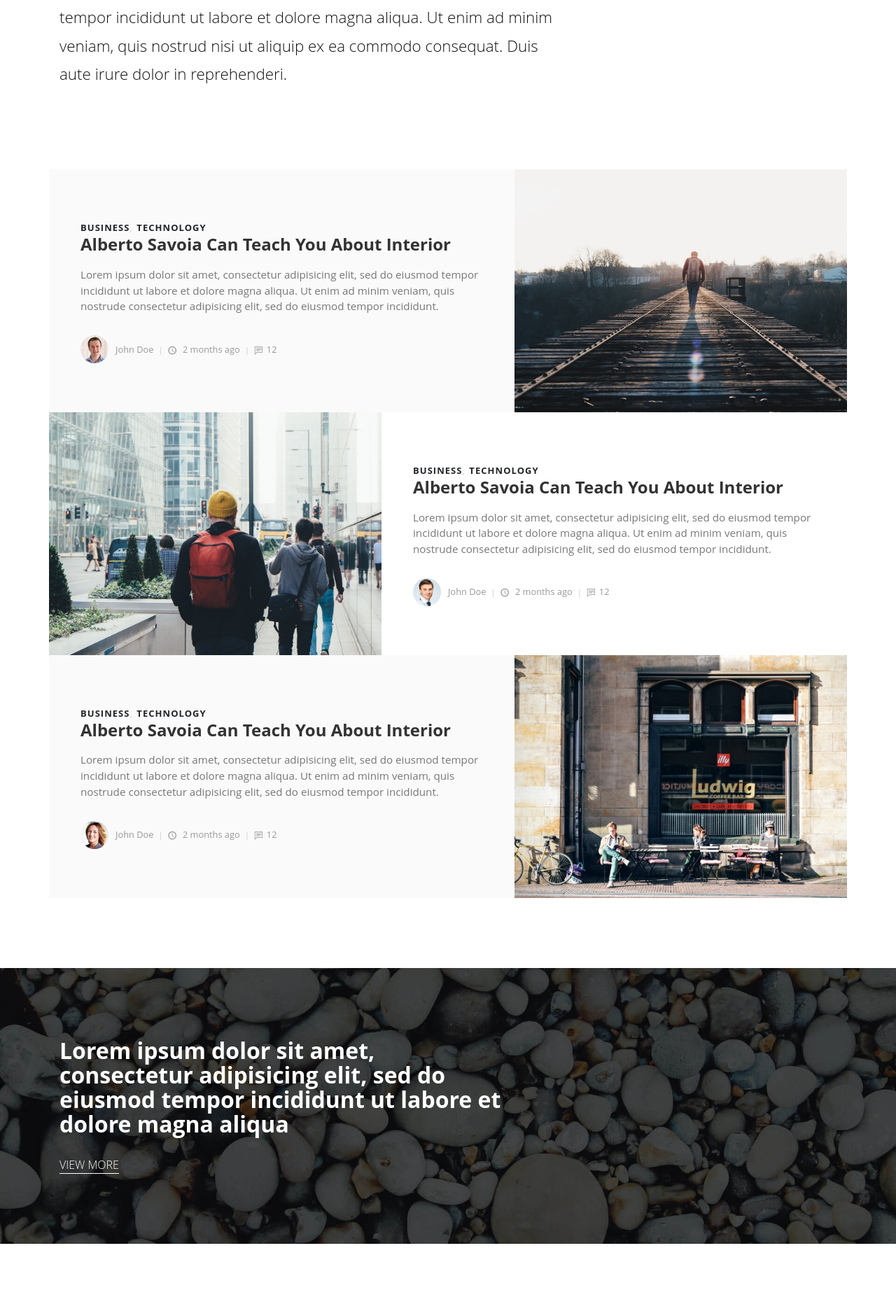
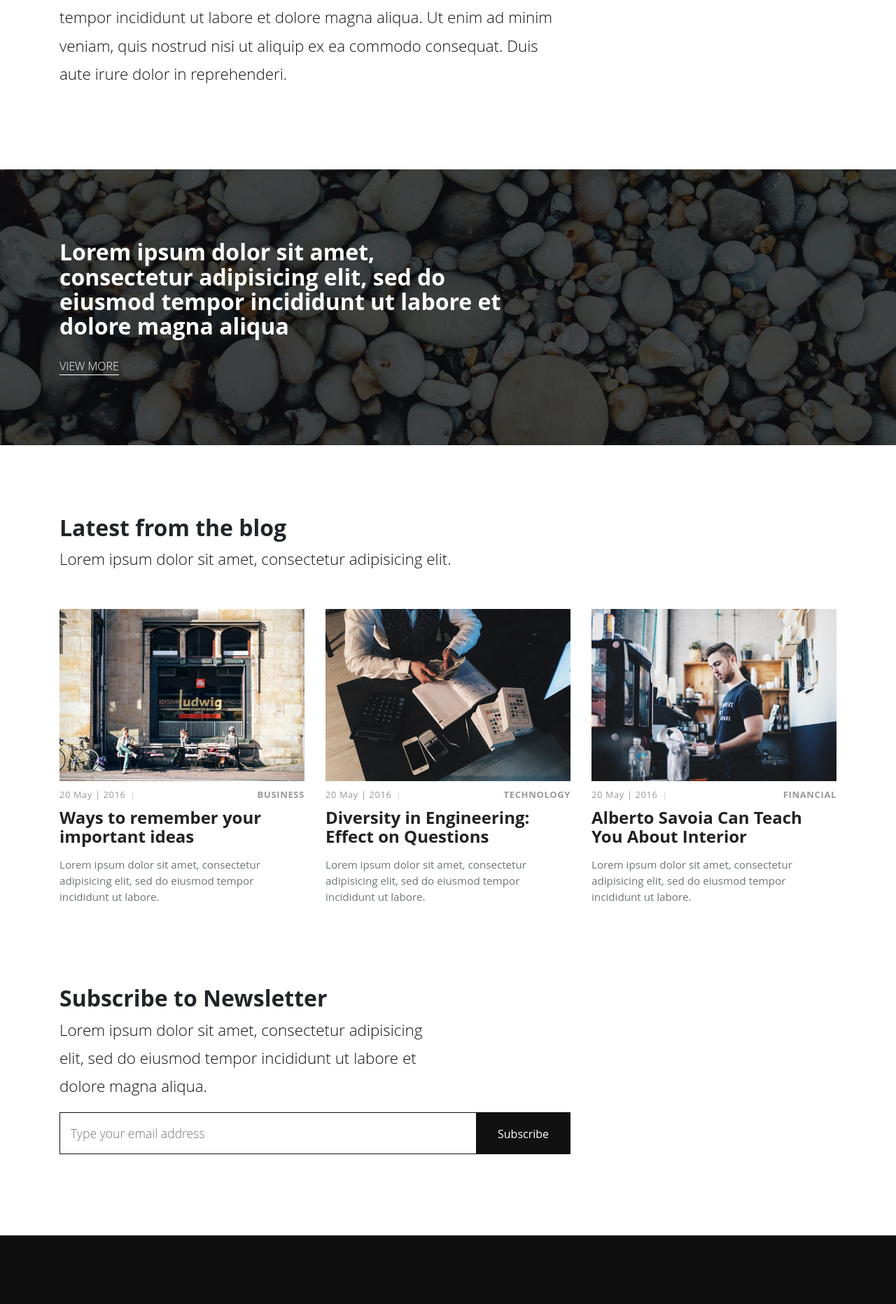
Before and after one commit to geraldick10/Django-blog, a Django app: template project/templates/index.html in a window 1280 px wide. Shown: the part 844-2707 px from the top of the page at 70% size. Run offline with Django 3.2, Linux system fonts and the light colour scheme; the template is opened without the code that fills it, so the values that code supplies are empty; some libraries are stand-ins or nearby versions.

Commit message:
,sfkhl
fqogu

```diff
--- a/project/templates/index.html
+++ b/project/templates/index.html
@@ -18,73 +18,6 @@
             <h2 class="h3">Hai</h2>
             <p class="text-big">Place a nice <strong>introduction</strong> here <strong>to catch reader's attention</strong>. Lorem ipsum dolor sit amet, consectetur adipisicing elit, sed do eiusmod tempor incididunt ut labore et dolore magna aliqua. Ut enim ad minim veniam, quis nostrud nisi ut aliquip ex ea commodo consequat. Duis aute irure dolor in reprehenderi.</p>
           </div>
-        </div>
-      </div>
-    </section>
-    <section class="featured-posts no-padding-top">
-      <div class="container">
-        <!-- Post-->
-        <div class="row d-flex align-items-stretch">
-          <div class="text col-lg-7">
-            <div class="text-inner d-flex align-items-center">
-              <div class="content">
-                <header class="post-header">
-                  <div class="category"><a href="#">Business</a><a href="#">Technology</a></div><a href="post.html">
-                    <h2 class="h4">Alberto Savoia Can Teach You About Interior</h2></a>
-                </header>
-                <p>Lorem ipsum dolor sit amet, consectetur adipisicing elit, sed do eiusmod tempor incididunt ut labore et dolore magna aliqua. Ut enim ad minim veniam, quis nostrude consectetur adipisicing elit, sed do eiusmod tempor incididunt.</p>
-                <footer class="post-footer d-flex align-items-center"><a href="#" class="author d-flex align-items-center flex-wrap">
-                    <div class="avatar"><img src="static/img/avatar-1.jpg" alt="..." class="img-fluid"></div>
-                    <div class="title"><span>John Doe</span></div></a>
-                  <div class="date"><i class="icon-clock"></i> 2 months ago</div>
-                  <div class="comments"><i class="icon-comment"></i>12</div>
-                </footer>
-              </div>
-            </div>
-          </div>
-          <div class="image col-lg-5"><img src="static/img/featured-pic-1.jpeg" alt="..."></div>
-        </div>
-        <!-- Post        -->
-        <div class="row d-flex align-items-stretch">
-          <div class="image col-lg-5"><img src="static/img/featured-pic-2.jpeg" alt="..."></div>
-          <div class="text col-lg-7">
-            <div class="text-inner d-flex align-items-center">
-              <div class="content">
-                <header class="post-header">
-                  <div class="category"><a href="#">Business</a><a href="#">Technology</a></div><a href="post.html">
-                    <h2 class="h4">Alberto Savoia Can Teach You About Interior</h2></a>
-                </header>
-                <p>Lorem ipsum dolor sit amet, consectetur adipisicing elit, sed do eiusmod tempor incididunt ut labore et dolore magna aliqua. Ut enim ad minim veniam, quis nostrude consectetur adipisicing elit, sed do eiusmod tempor incididunt.</p>
-                <footer class="post-footer d-flex align-items-center"><a href="#" class="author d-flex align-items-center flex-wrap">
-                    <div class="avatar"><img src="static/img/avatar-2.jpg" alt="..." class="img-fluid"></div>
-                    <div class="title"><span>John Doe</span></div></a>
-                  <div class="date"><i class="icon-clock"></i> 2 months ago</div>
-                  <div class="comments"><i class="icon-comment"></i>12</div>
-                </footer>
-              </div>
-            </div>
-          </div>
-        </div>
-        <!-- Post                            -->
-        <div class="row d-flex align-items-stretch">
-          <div class="text col-lg-7">
-            <div class="text-inner d-flex align-items-center">
-              <div class="content">
-                <header class="post-header">
-                  <div class="category"><a href="#">Business</a><a href="#">Technology</a></div><a href="post.html">
-                    <h2 class="h4">Alberto Savoia Can Teach You About Interior</h2></a>
-                </header>
-                <p>Lorem ipsum dolor sit amet, consectetur adipisicing elit, sed do eiusmod tempor incididunt ut labore et dolore magna aliqua. Ut enim ad minim veniam, quis nostrude consectetur adipisicing elit, sed do eiusmod tempor incididunt.</p>
-                <footer class="post-footer d-flex align-items-center"><a href="#" class="author d-flex align-items-center flex-wrap">
-                    <div class="avatar"><img src="static/img/avatar-3.jpg" alt="..." class="img-fluid"></div>
-                    <div class="title"><span>John Doe</span></div></a>
-                  <div class="date"><i class="icon-clock"></i> 2 months ago</div>
-                  <div class="comments"><i class="icon-comment"></i>12</div>
-                </footer>
-              </div>
-            </div>
-          </div>
-          <div class="image col-lg-5"><img src="static/img/featured-pic-3.jpeg" alt="..."></div>
         </div>
       </div>
     </section>
```
